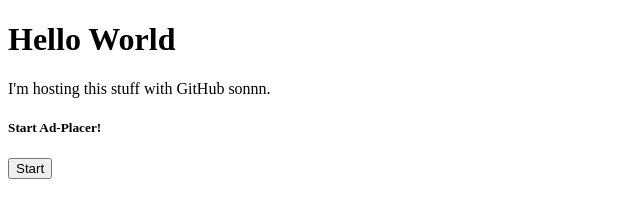
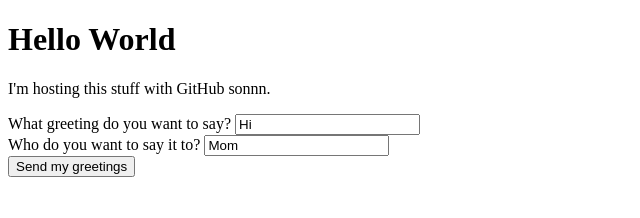
Before and after one commit to NobleGrizwald/noblegrizwald.github.io, a plain HTML site: page index.html in a window 1280 px wide. Shown: the whole page, without its empty margins (0-640 px from the left). Drawn offline with Linux system fonts and the light colour scheme.

Commit message:
Update index.html

```diff
--- a/index.html
+++ b/index.html
@@ -20,23 +20,20 @@ height="0" width="0" style="display:none;visibility:hidden"></iframe></noscript>
 <h1>Hello World</h1>
 	<p>I'm hosting this stuff with GitHub sonnn.</p>
 
-	<h5>Start Ad-Placer!</h5>
-<input type="submit" value="Start" onclick="submit()">
 
-<script type="text/javascript">
-    function submit() {
-        var xhr = new XMLHttpRequest();
-        xhr.onreadystatechange = function () {
-            if (xhr.readyState === 4) {
-                alert(xhr.response);
-            }
-        }
-        xhr.open('get', 'http://httpbin.org/get?clickid={clickid}', true);
-        xhr.setRequestHeader('Content-Type', 'application/x-www-form-urlencoded; charset=UTF-8');
-        xhr.send();
-    }
-
-</script>
+<form action="http://httpbin.org/get" method="post">
+  <div>
+    <label for="say">What greeting do you want to say?</label>
+    <input name="say" id="say" value="Hi">
+  </div>
+  <div>
+    <label for="to">Who do you want to say it to?</label>
+    <input name="to" id="to" value="Mom">
+  </div>
+  <div>
+    <button>Send my greetings</button>
+  </div>
+</form>
 
 
 
```
